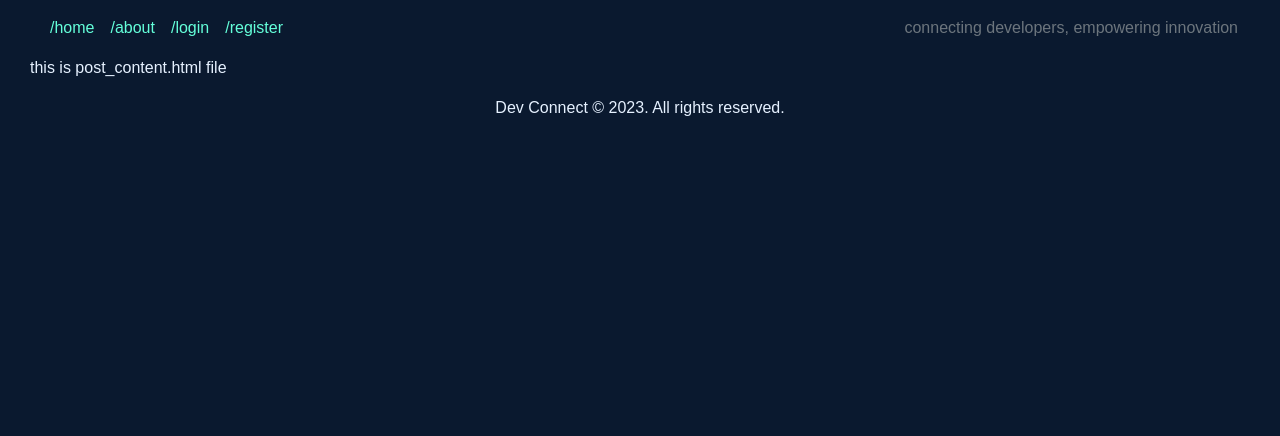
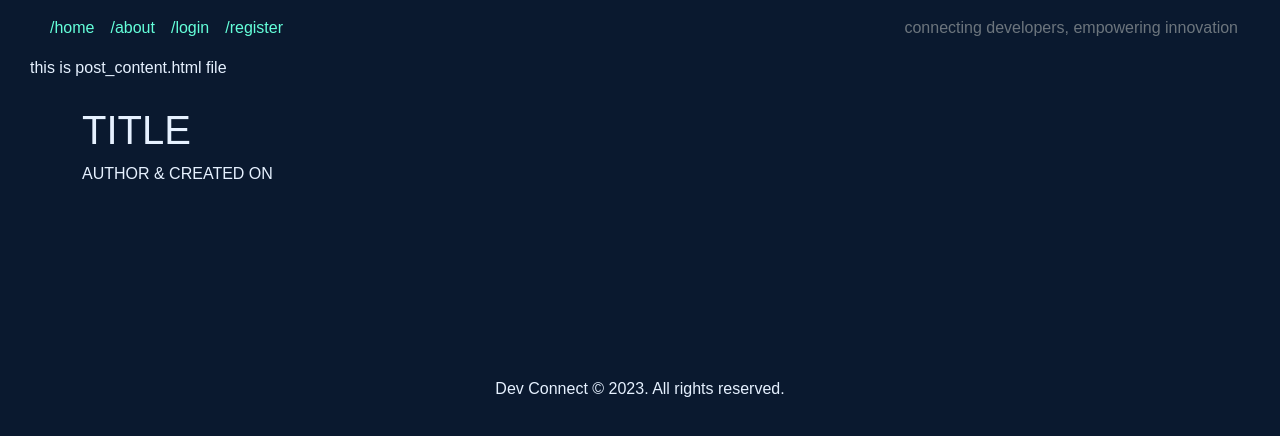
Before and after one commit to emmaC11/Dev-Connect, a Django app: template templates/post_content.html in a window 1280 px wide. Shown: the top 436 px of the page. Run offline with Django 3.2, Linux system fonts and the light colour scheme; the template is opened without the code that fills it, so the values that code supplies are empty; some libraries are stand-ins or nearby versions; some web fonts are replaced.

Commit message:
add masthead to post_content.html

```diff
--- a/static/styles/style.css
+++ b/static/styles/style.css
@@ -44,3 +44,12 @@ body{
     transition: all 0.5s ease;
    color: var(--white)
 }
+
+.masthead {
+    margin-top: 10px;
+    overflow: hidden;
+    position: relative;
+    display: inline-block;
+    height: 33vh;
+    width: 100%;
+}
--- a/templates/post_content.html
+++ b/templates/post_content.html
@@ -3,4 +3,25 @@
 {% block content %}
 
 <p>this is post_content.html file</p>
+
+<div class="masthead">
+    <div class="container">
+        <div class="row g-0">
+            <div class="col-md-6 masthead-text">
+                <!-- Post title goes in these h1 tags -->
+                <h1 class="post-title">TITLE</h1>
+                <!-- Post author goes before the | the post's created date goes after -->
+                <p class="post-subtitle">AUTHOR & CREATED ON</p>
+            </div>
+            <div class="d-none d-md-block col-md-6 masthead-image">
+                <!-- The featured image URL goes in the src attribute -->
+                {% if "placeholder" in post.image.url %}
+                <img src="https://codeinstitute.s3.amazonaws.com/fullstack/blog/default.jpg" width="100%">
+                {% else %}
+                <img src=" {{ post.image.url }}" width="100%">
+                {% endif %}
+            </div>
+        </div>
+    </div>
+</div>
 {% endblock content %}
```
